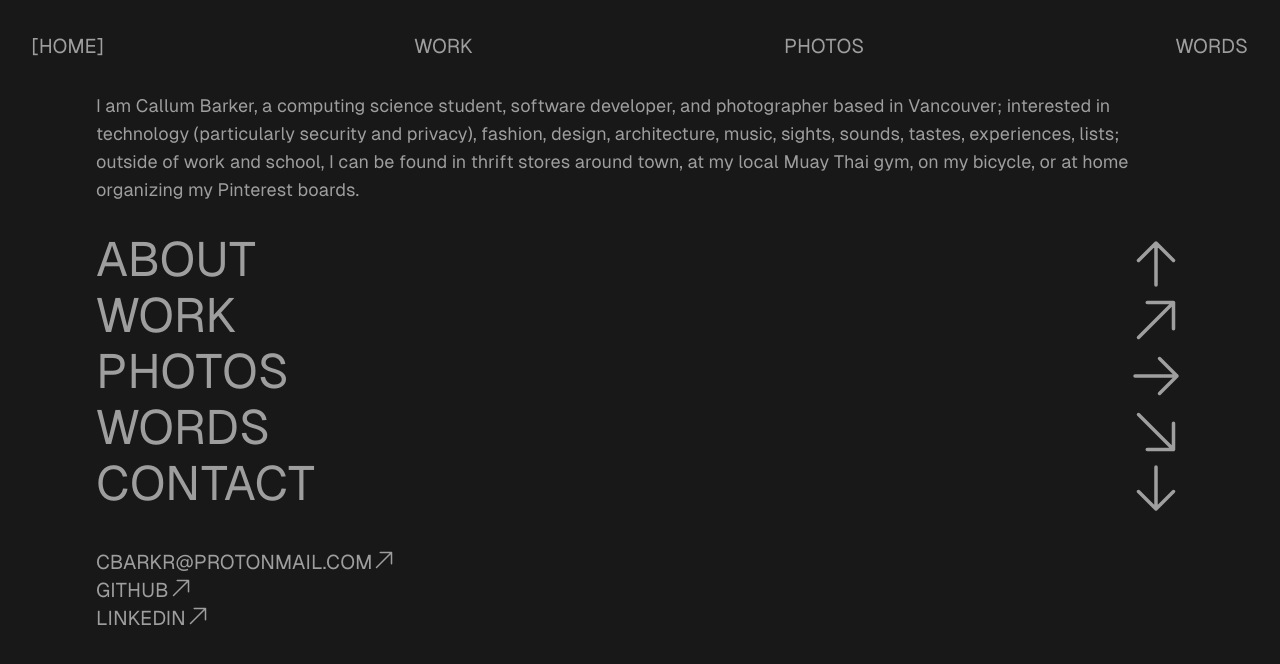
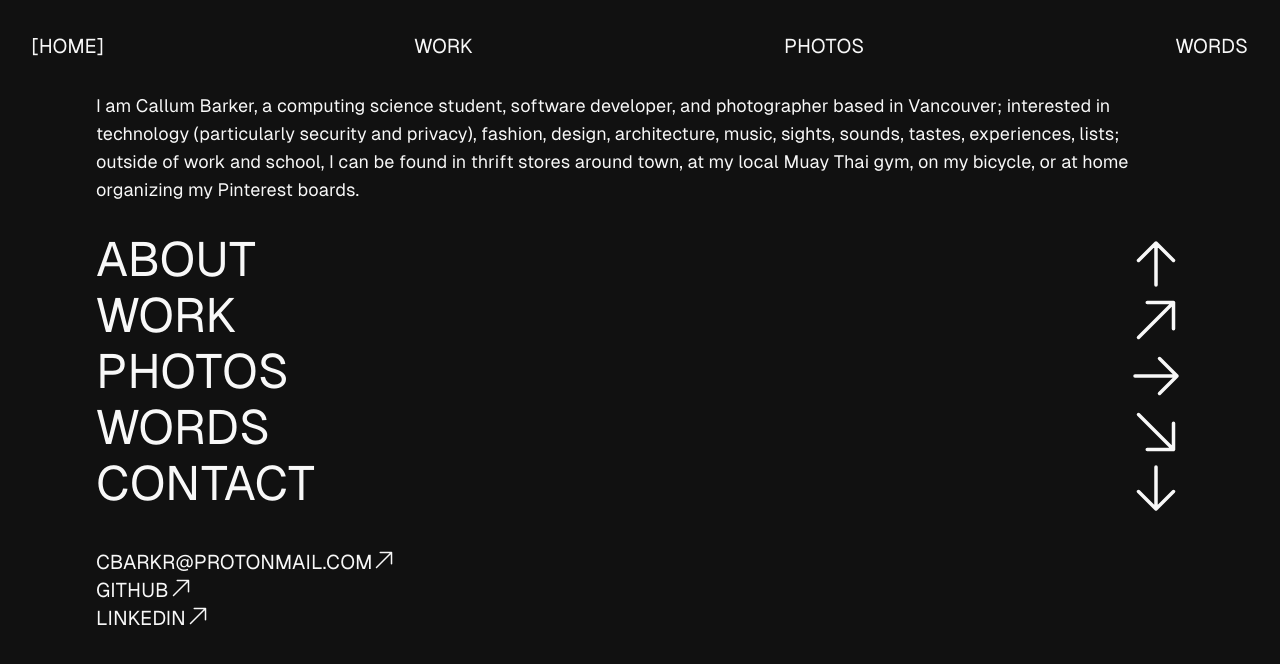
Before and after one commit to cbarkr/portfolio, a Vue app: page / in a window 1280 px wide. Shown: the top 664 px of the page. Built offline with nearby package versions, Linux system fonts and the light colour scheme.

Commit message:
increase contrast

```diff
--- a/src/assets/css/base.css
+++ b/src/assets/css/base.css
@@ -22,7 +22,12 @@
 }
 
 :root {
-  --color-background: var(--vt-c-black);
+  --whiteish: #f8f8f8;
+  --blackish: #111111;
+}
+
+:root {
+  --color-background: var(--blackish);
     --color-background-soft: var(--vt-c-black-soft);
     --color-background-mute: var(--vt-c-black-mute);
 
@@ -30,7 +35,7 @@
     --color-border-hover: var(--vt-c-divider-dark-1);
 
     --color-heading: var(--vt-c-text-dark-1);
-    --color-text: var(--vt-c-text-dark-2);
+    --color-text: var(--whiteish);
 
   --section-gap: 160px;
 }
```
